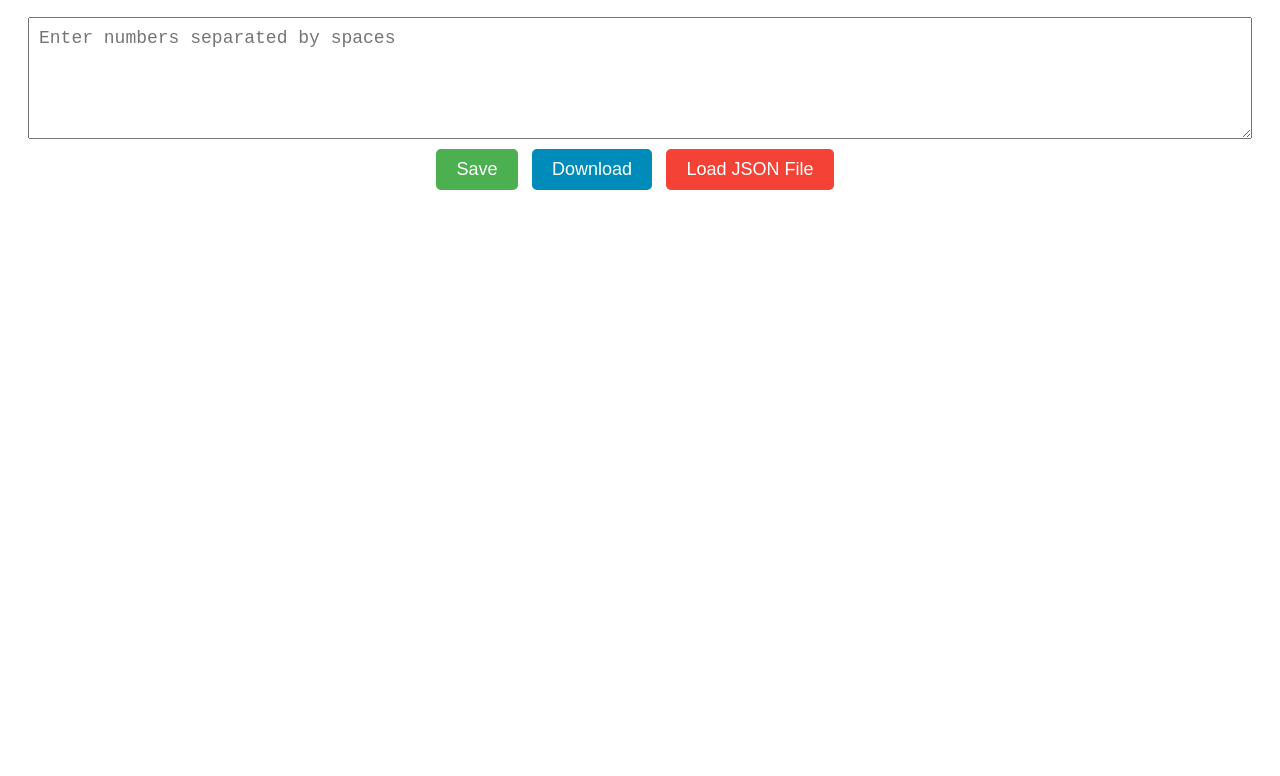
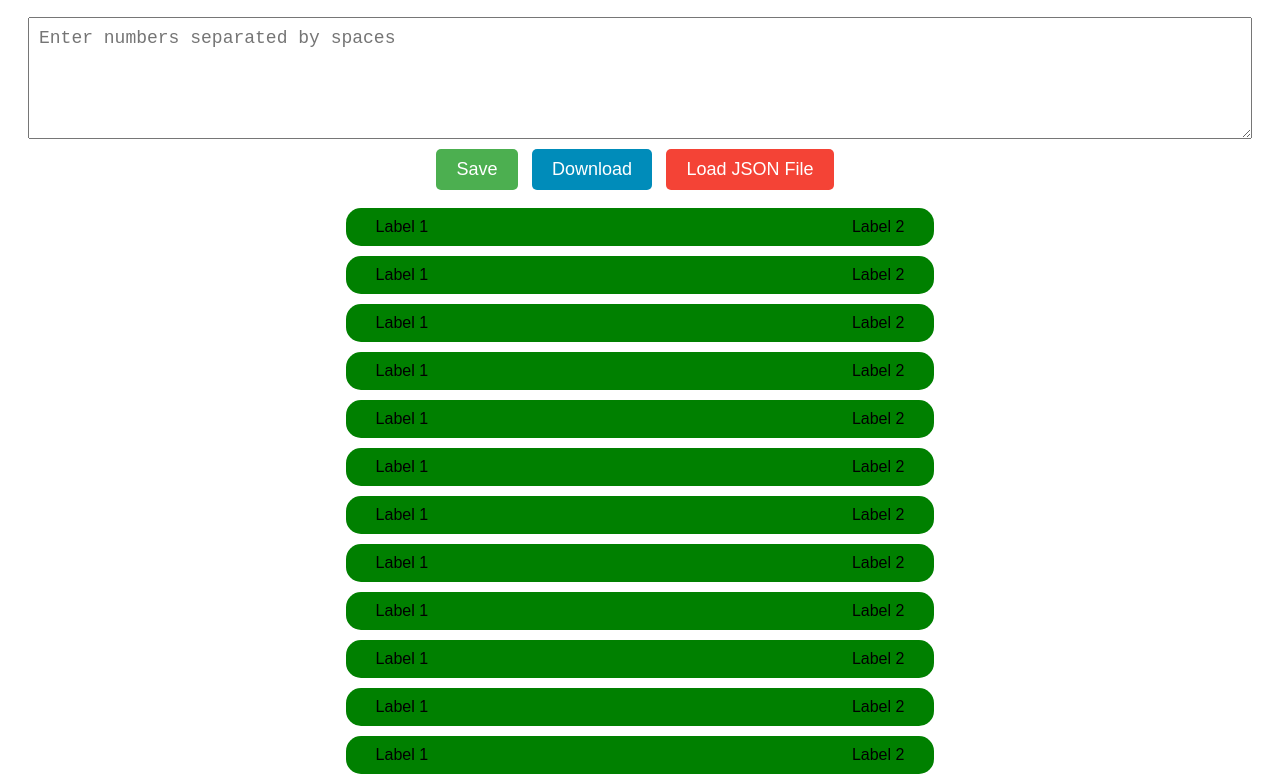
Before and after one commit to Sevi229/Kessel, a website: page main/index.html in a window 1280 px wide. Shown: the part 39-815 px from the top of the page. Drawn offline with Linux system fonts and the light colour scheme.

Commit message:
zusammenfügen Html

```diff
--- a/main/index.html
+++ b/main/index.html
@@ -54,6 +54,49 @@
   .load-button {
     background-color: #f44336;
     color: white;
+  }
+
+  body {
+    font-family: Arial, sans-serif;
+  }
+
+
+  .title {
+    font-size: 24px;
+    font-weight: bold;
+    margin-bottom: 20px;
+  }
+
+  .container {
+    max-width: 45%;
+    margin: 0 auto;
+    background-color: green;
+    border-radius: 15px;
+    padding: 10px;
+    display: flex;
+    justify-content: space-between;
+    align-items: center;
+    margin-bottom: 10px;
+  }
+
+  .label-container {
+    display: flex;
+    justify-content: space-between;
+    width: 100%;
+    padding: 0 20px;
+  }
+
+  .label {
+    flex: 1;
+    text-align: center;
+  }
+
+  .label.left {
+    text-align: left;
+  }
+
+  .label.right {
+    text-align: right;
   }
 </style>
 </head>
@@ -122,5 +165,51 @@
   });
 </script>
 
+<br>
+
+<!-- Insert provided HTML code here -->
+<div id="main-container"></div>
+
+<script>
+  // Define the number of iterations
+  const iterations = 37;
+
+  // Get the main container
+  const mainContainer = document.getElementById('main-container');
+
+  // Loop to create the structure dynamically
+  for (let i = 0; i < iterations; i++) {
+    // Create div container
+    const divContainer = document.createElement('div');
+    divContainer.classList.add('container');
+
+    // Create label container
+    const labelContainer = document.createElement('div');
+    labelContainer.classList.add('label-container');
+
+    // Create left label
+    const leftLabel = document.createElement('label');
+    leftLabel.textContent = `Label 1`;
+    leftLabel.classList.add('label', 'left');
+
+    // Append left label to label container
+    labelContainer.appendChild(leftLabel);
+
+    // Create right label
+    const rightLabel = document.createElement('label');
+    rightLabel.textContent = `Label 2`;
+    rightLabel.classList.add('label', 'right');
+
+    // Append right label to label container
+    labelContainer.appendChild(rightLabel);
+
+    // Append label container to div container
+    divContainer.appendChild(labelContainer);
+
+    // Append div container to main container
+    mainContainer.appendChild(divContainer);
+  }
+</script>
+
 </body>
 </html>
```
